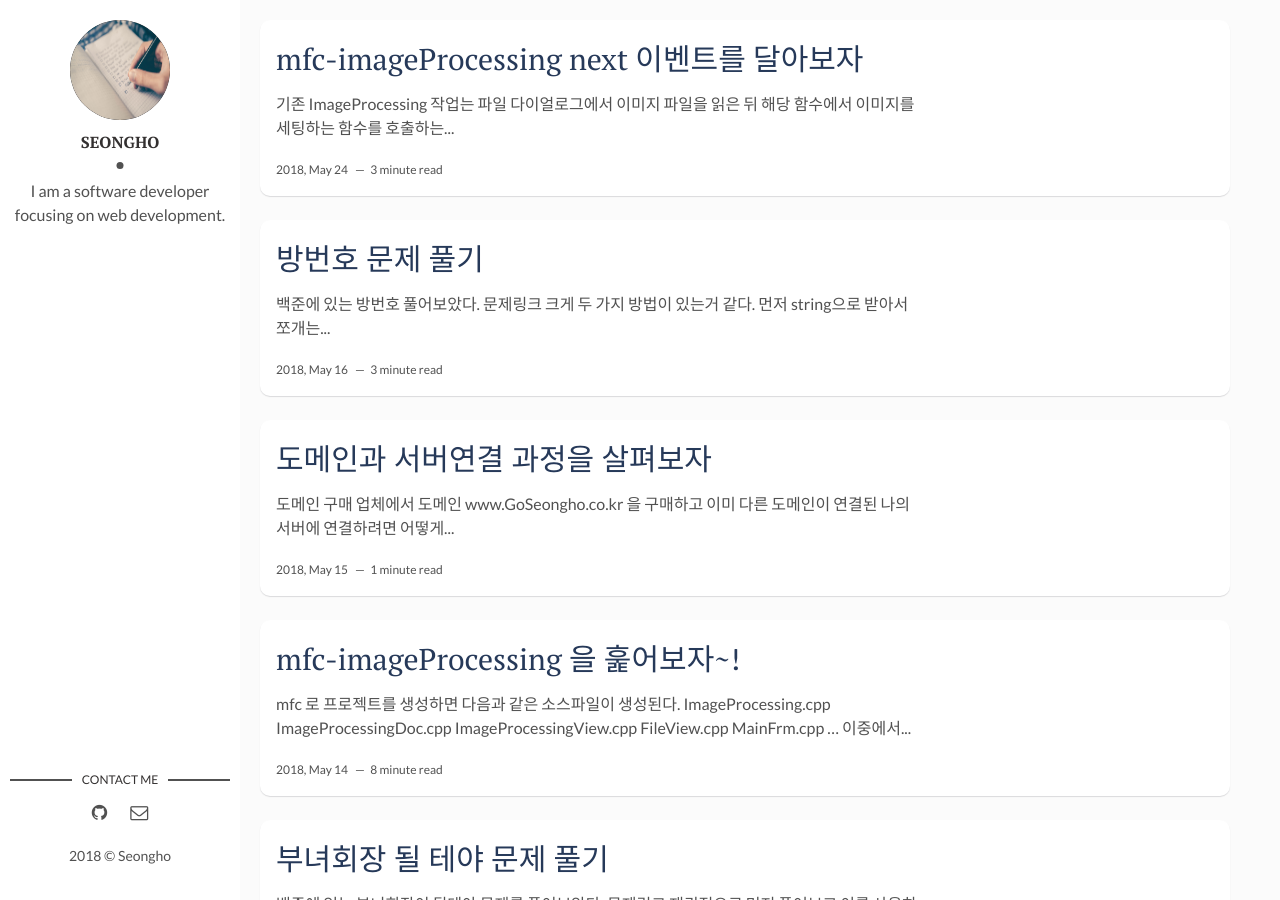
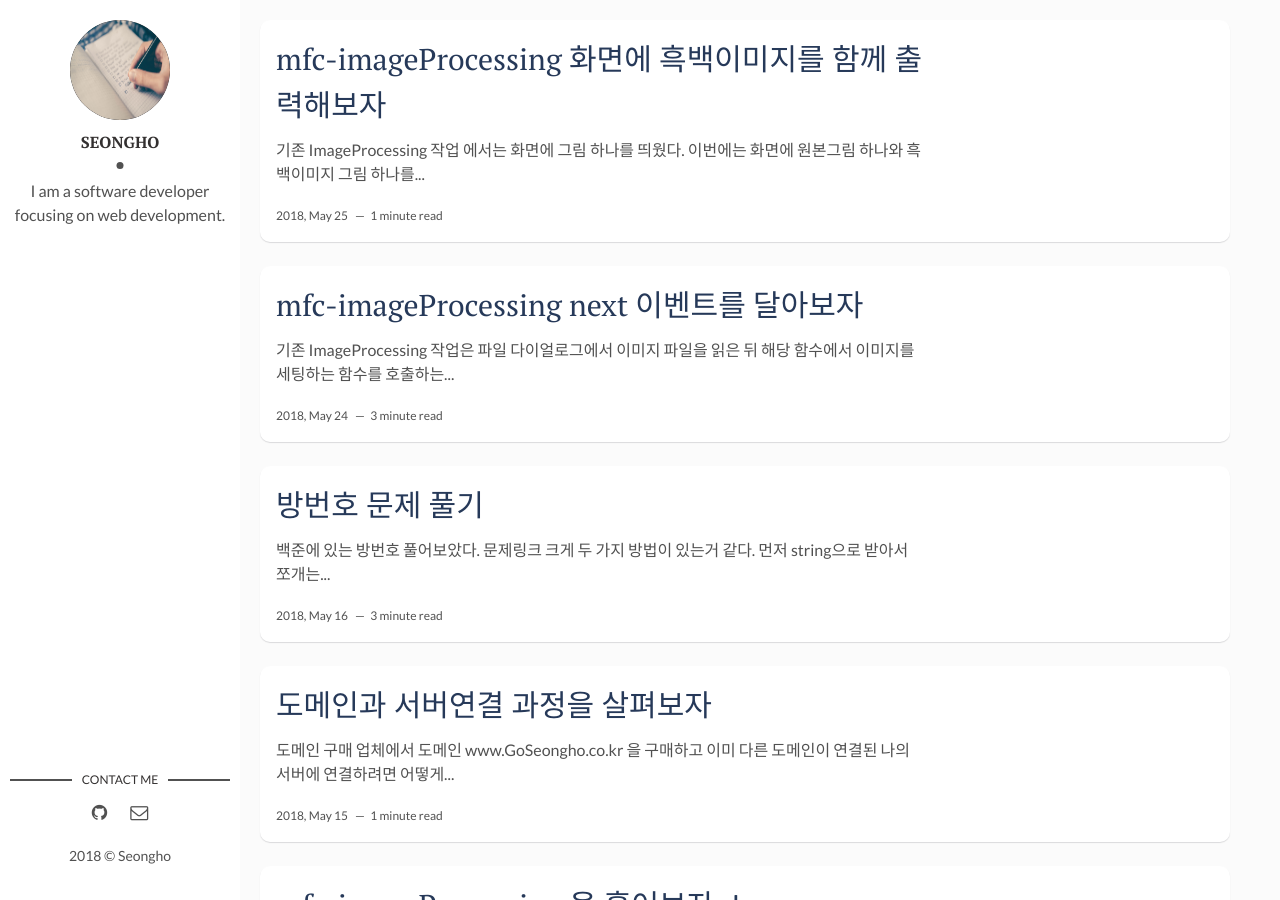
Before and after one commit to nsho77/nsho77.github.io, a Jekyll site: the page built from index.html, in a window 1280 px wide and 900 px high. Built offline with Jekyll 4.4.1, drawn with Linux system fonts in a browser that asks for light colours; the list of posts is cut into pages by our own code; some of the changed text lies outside the part shown.

Commit message:
gray image continue..

```diff
--- /dev/null
+++ b/_posts/2018-05-25-ImageProcessing-grayImage.md
@@ -0,0 +1,15 @@
+---
+layout: post
+title: mfc-imageProcessing 화면에 흑백이미지를 함께 출력해보자
+date: 2018-05-25 09:27:00 +0900
+description: mfc imageprocessing 화면에 흑백이미지를 함께 출력해보자 # Add post description (optional)
+img:  # Add image post (optional)
+---
+
+기존 ImageProcessing [작업](../mfcImageProcessing) 에서는 화면에 그림 하나를 띄웠다.
+이번에는 화면에 원본그림 하나와 흑백이미지 그림 하나를 함께 띄우는 방법을 알아보자.
+
+순서는 이렇다. 먼저 이미지를 읽는다. -> 이미지를 흑백으로 만든다. -> 원본과 흑백을 함께 띄운다.
+
+현재 화면에 그림을 그리는 방법을 다르게 해야한다. 원본 이미지의 2배 만큼 길이를 잡고 왼쪽에는 원본을 오른쪽에는 흑백 그림을 띄운다.
+이를 위해 SetDraw 함수를 변경해보자.
--- a/_posts/2018-05-25-ImageProcessingNextEvent.md
+++ b/_posts/2018-05-25-ImageProcessingNextEvent.md
@@ -6,7 +6,7 @@ description: mfc imageprocessing next 이벤트를 달자 # Add post description
 img:  # Add image post (optional)
 ---
 
-기존 ImageProcessing [작업](./2018-05-14-mfcImageProcessing.md)는 파일 다이얼로그에서 이미지 파일을 읽은 뒤 해당 함수에서 이미지를 세팅하는 함수를 호출하는 구조였다. (아래코드 참조)
+기존 ImageProcessing [작업](../mfcImageProcessing)은 파일 다이얼로그에서 이미지 파일을 읽은 뒤 해당 함수에서 이미지를 세팅하는 함수를 호출하는 구조였다. (아래코드 참조)
 {% highlight cpp %}
 bool CImageProcessingView::ReadImageFile(CString filename,
 	unsigned char*& output, int& width, int& height, int& byte)
@@ -77,7 +77,7 @@ bool CImageProcessingView::ReadImageFile(CString filename,
 이제 간단히 next 아이콘을 클릭 하면 다음 이미지가 그려지는 기능을 추가해보자.
 ImageProcessingDoc.h, ImageProcessingDoc.cpp 에 다음과 같은 이벤트처리기를 만든다.
 
->> ImageProcessingDoc.h
+> ImageProcessingDoc.h
 {% highlight cpp %}
 ...
 public:
@@ -85,7 +85,7 @@ public:
 ...
 {% endhighlight %}
 
->> ImageProcessingDoc.cpp
+> ImageProcessingDoc.cpp
 {% highlight cpp %}
 void OnNextImage()
 {
```
